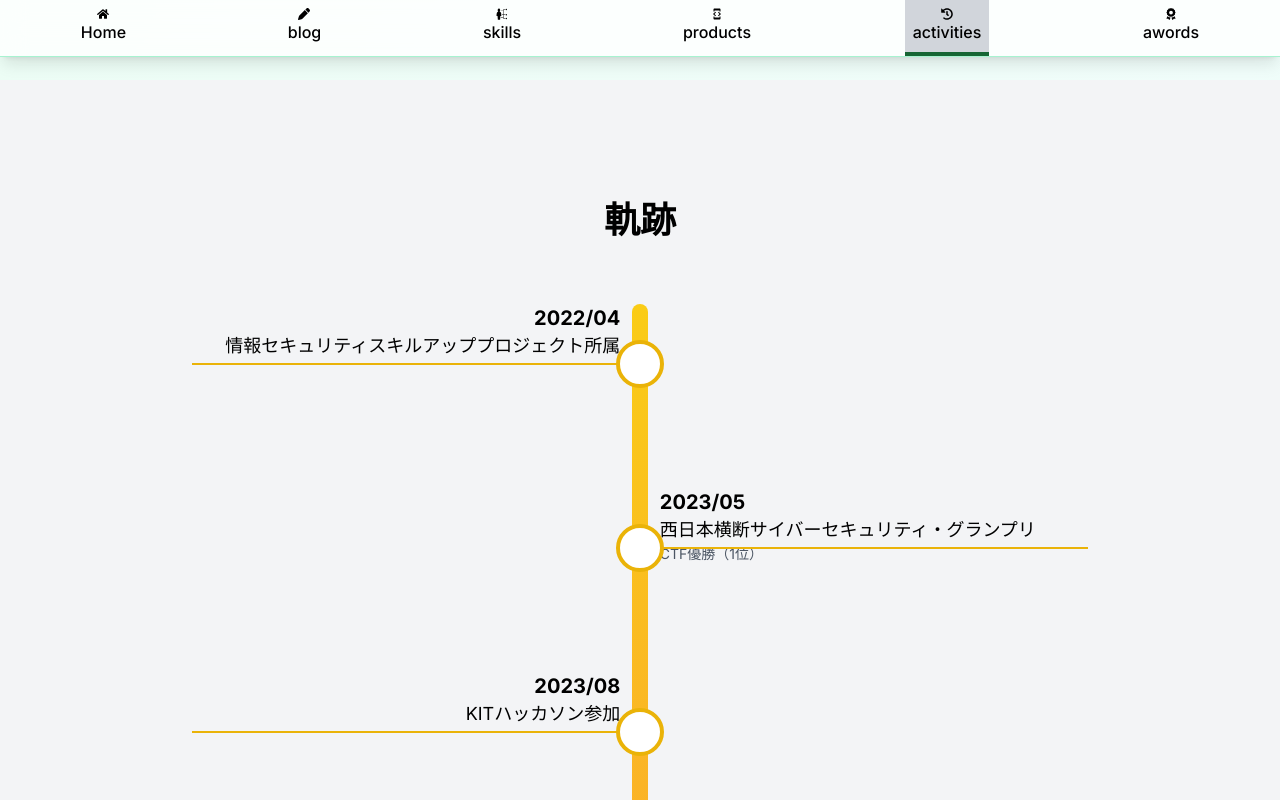
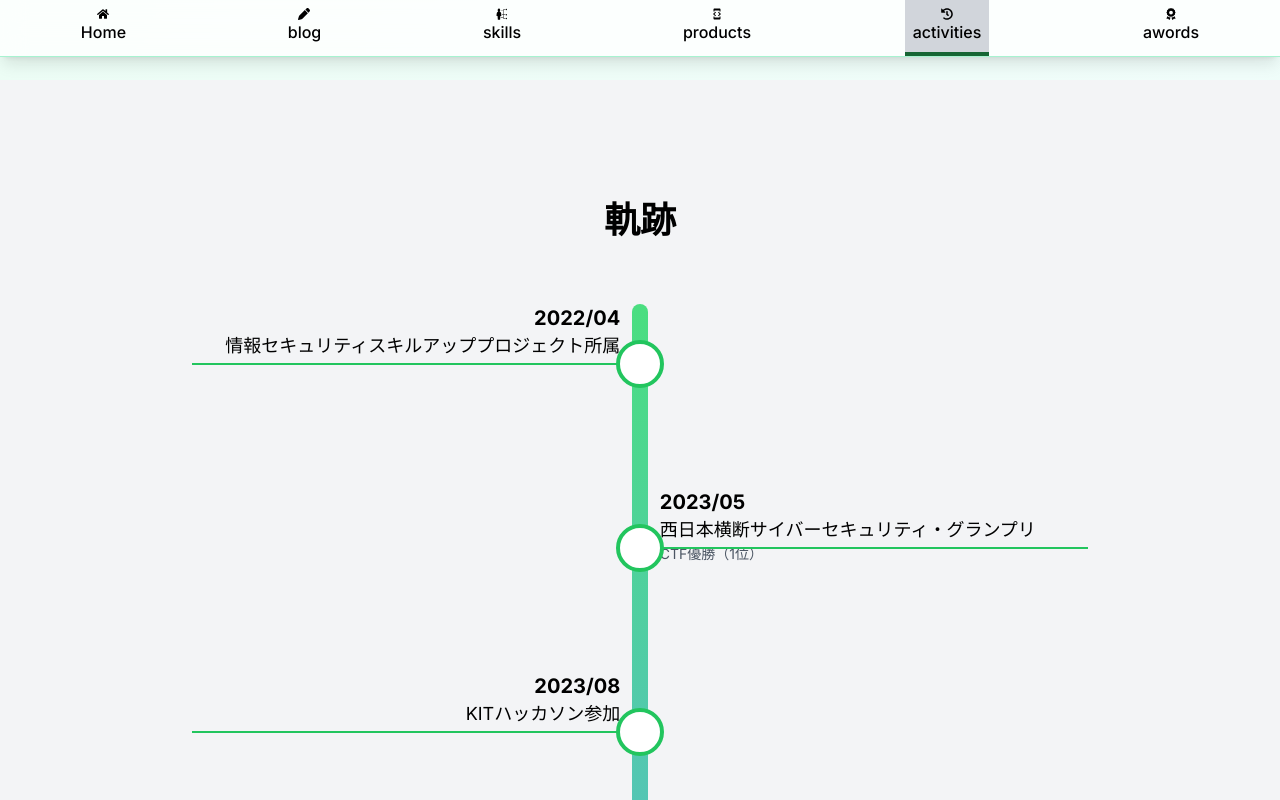
Before and after one commit to uyukigakata/uyukigakata_Profile, a Next.js app: page /activities in a window 1280 px wide. Shown: the top 800 px of the page. Built offline with nearby package versions, Linux system fonts and the light colour scheme.

Commit message:
バージョンエラー解決

```diff
--- a/src/components/ActivityTimeline.tsx
+++ b/src/components/ActivityTimeline.tsx
@@ -20,7 +20,7 @@ export default function ActivityTimeline({ items }: Props) {
 
       <div className="relative mx-auto max-w-5xl px-4">
         {/* 中央ライン */}
-        <div className="absolute left-1/2 top-0 h-full w-4 -translate-x-1/2 rounded-full bg-gradient-to-b from-yellow-400 via-orange-400 to-orange-600" />
+        <div className="absolute left-1/2 top-0 h-full w-4 -translate-x-1/2 rounded-full bg-gradient-to-b from-green-400 via-blue-400 to-purple-600" />
 
         <div className="flex flex-col gap-16">
           {items.map((item, i) => {
@@ -29,7 +29,7 @@ export default function ActivityTimeline({ items }: Props) {
             return (
               <div key={i} className="relative min-h-[120px]">
                 {/* 丸 */}
-                <div className="absolute left-1/2 top-1/2 z-10 h-12 w-12 -translate-x-1/2 -translate-y-1/2 rounded-full border-4 border-yellow-500 bg-white" />
+                <div className="absolute left-1/2 top-1/2 z-10 h-12 w-12 -translate-x-1/2 -translate-y-1/2 rounded-full border-4 border-green-500 bg-white" />
 
                 {isLeft ? (
                   <>
@@ -43,7 +43,7 @@ export default function ActivityTimeline({ items }: Props) {
                       )}
                     </div>
 
-                    <div className="absolute left-1/2 top-1/2 h-[2px] w-[calc(50%-3rem)] -translate-x-full -translate-y-1/2 bg-yellow-500" />
+                    <div className="absolute left-1/2 top-1/2 h-[2px] w-[calc(50%-3rem)] -translate-x-full -translate-y-1/2 bg-green-500" />
                   </>
                 ) : (
                   <>
@@ -57,7 +57,7 @@ export default function ActivityTimeline({ items }: Props) {
                       )}
                     </div>
 
-                    <div className="absolute left-1/2 top-1/2 h-[2px] w-[calc(50%-3rem)] -translate-y-1/2 bg-yellow-500" />
+                    <div className="absolute left-1/2 top-1/2 h-[2px] w-[calc(50%-3rem)] -translate-y-1/2 bg-green-500" />
                   </>
                 )}
               </div>
```
Also changed, not shown: package.json (+6 -7 lines), tsconfig.json (+6 -27 lines), 1 other file (tests, documents, lock files or other folders).
